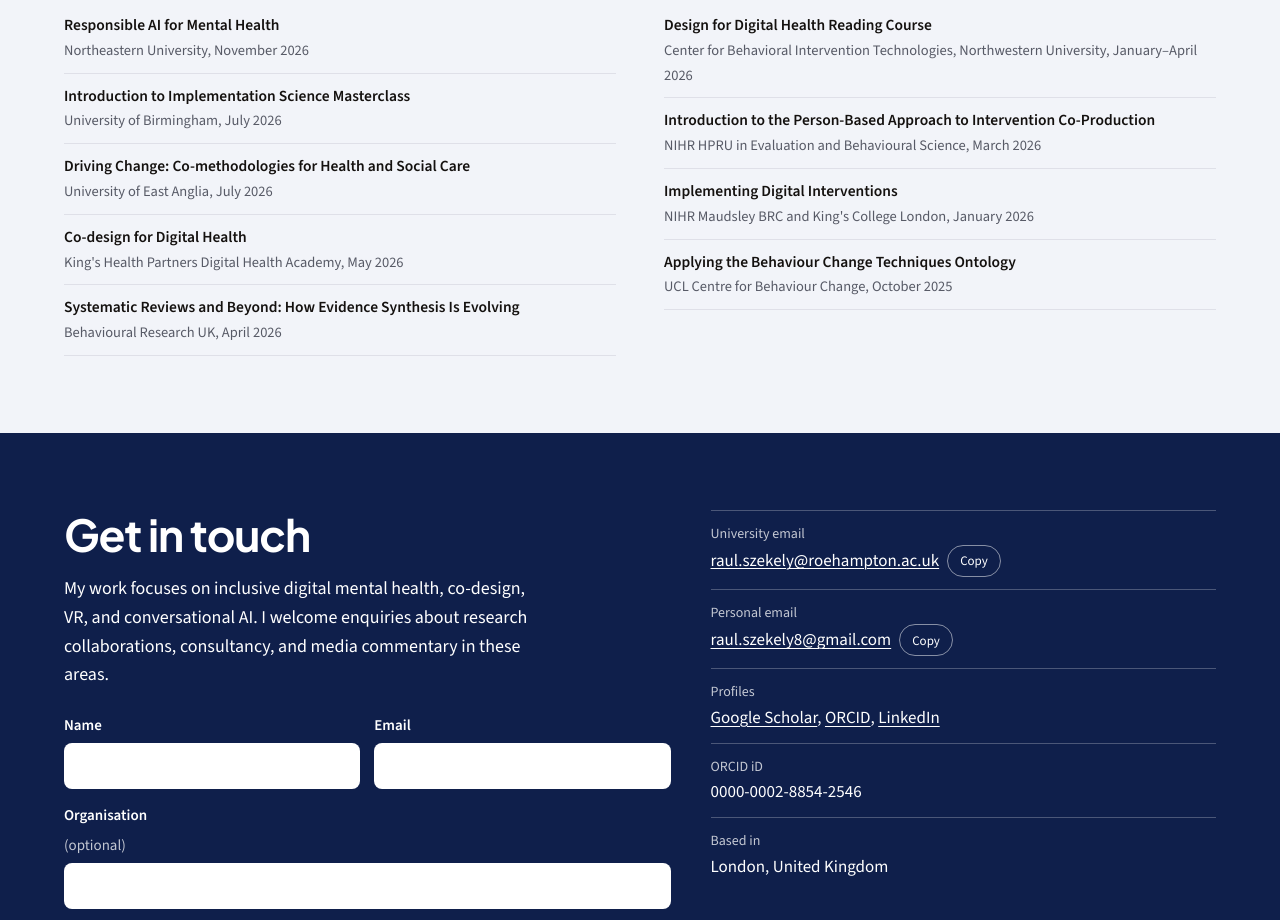
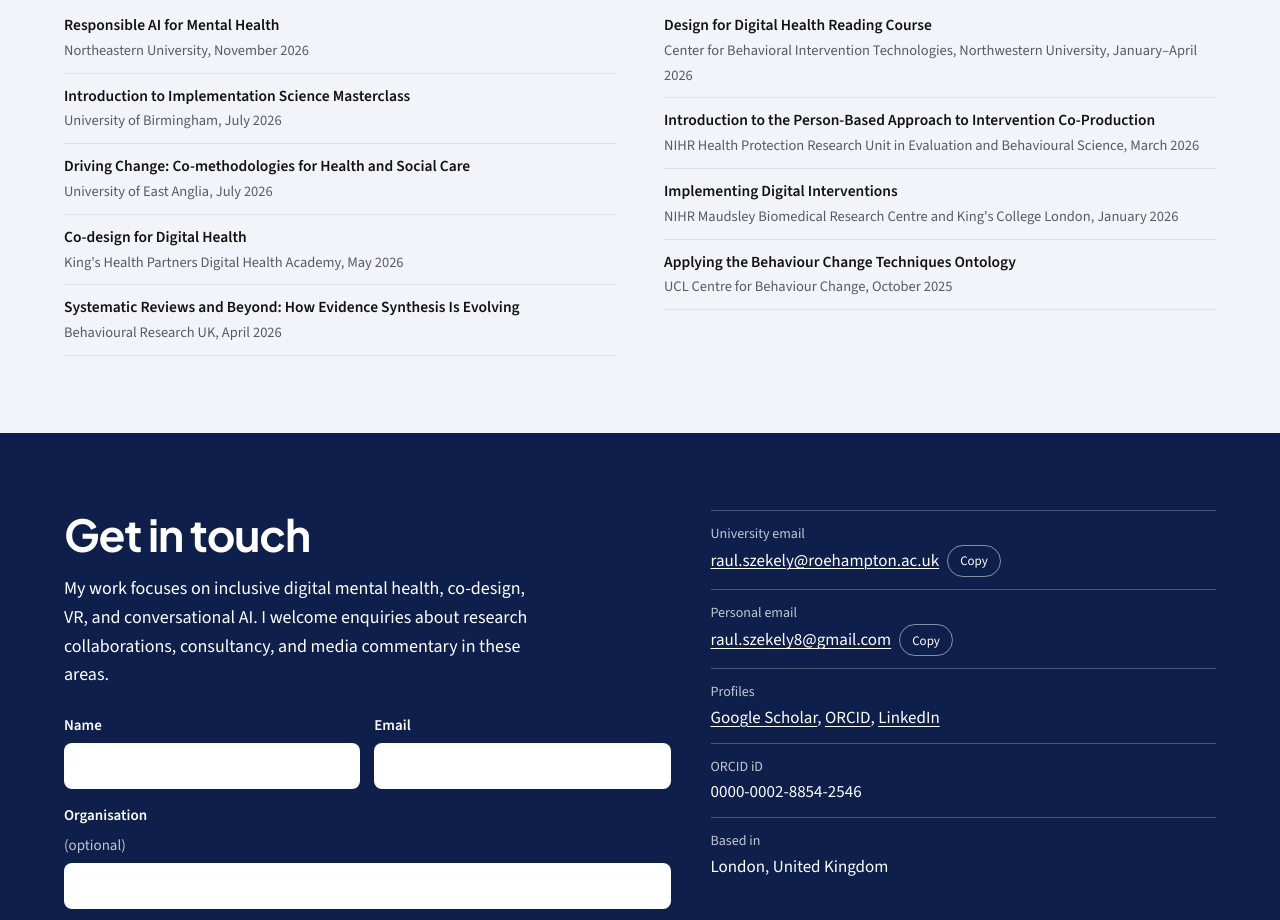
Before and after one commit to raulszekely/website, a plain HTML site: page index.html in a window 1280 px wide. Shown: the part 7529-8449 px from the top of the page. Drawn offline with nearby package versions, Linux system fonts and the light colour scheme.

Commit message:
index.html

```diff
--- a/index.html
+++ b/index.html
@@ -533,8 +533,8 @@ document.getElementById('cpd').innerHTML=lst([
  ['Co-design for Digital Health','King\'s Health Partners Digital Health Academy, May 2026'],
  ['Systematic Reviews and Beyond: How Evidence Synthesis Is Evolving','Behavioural Research UK, April 2026'],
  ['Design for Digital Health Reading Course','Center for Behavioral Intervention Technologies, Northwestern University, January–April 2026'],
- ['Introduction to the Person-Based Approach to Intervention Co-Production','NIHR HPRU in Evaluation and Behavioural Science, March 2026'],
- ['Implementing Digital Interventions','NIHR Maudsley BRC and King\'s College London, January 2026'],
+ ['Introduction to the Person-Based Approach to Intervention Co-Production','NIHR Health Protection Research Unit in Evaluation and Behavioural Science, March 2026'],
+ ['Implementing Digital Interventions','NIHR Maudsley Biomedical Research Centre and King\'s College London, January 2026'],
  ['Applying the Behaviour Change Techniques Ontology','UCL Centre for Behaviour Change, October 2025']
 ]);
 const nav=document.querySelector('nav'),mb=document.getElementById('menu-btn');
```
